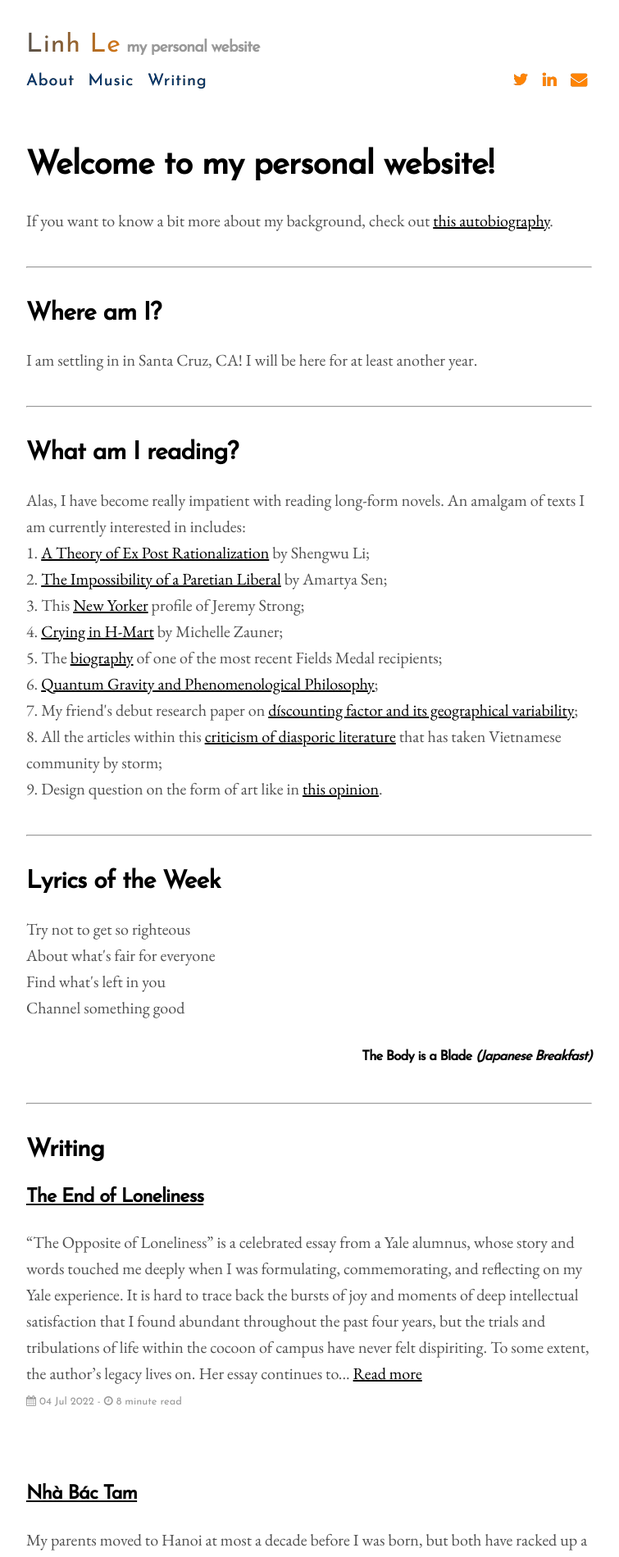
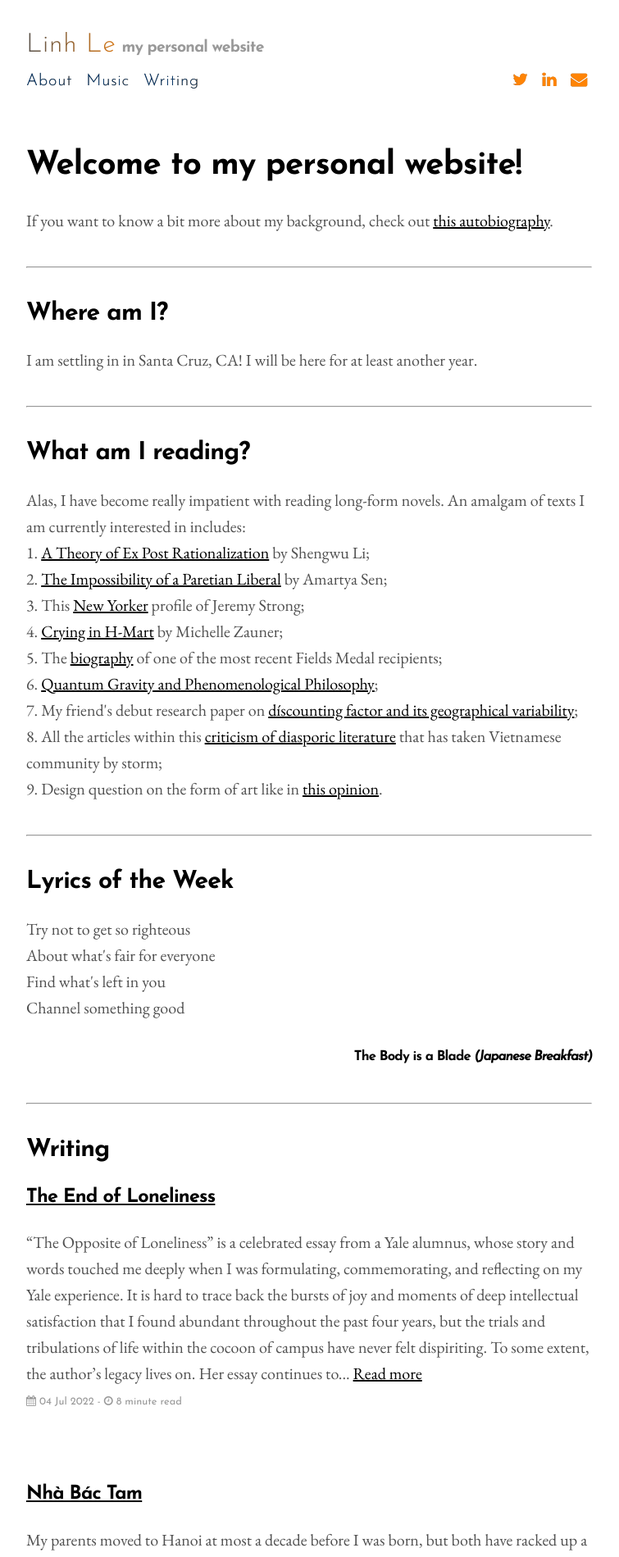
Before and after one commit to aidenva/aidenva.github.io, a Jekyll site: the page built from index.html, in a window 1280 px wide. Shown: the top 1899 px of the page at 82% size, without its empty margins (263-1018 px from the left). Built offline with Jekyll 4.4.1, drawn with Linux system fonts in a browser that asks for light colours; the list of posts is cut into pages by our own code.

Commit message:
update font weights

```diff
--- a/_includes/head.html
+++ b/_includes/head.html
@@ -19,7 +19,7 @@
   <link rel="stylesheet" href="https://fonts.googleapis.com/css?family=EB+Garamond">
   <link rel="stylesheet" href="https://fonts.googleapis.com/css?family=PT+Serif:400,400italic,700%7CPT+Sans:400">
   <link rel="stylesheet" href="https://fonts.googleapis.com/css?family=Source+Code+Pro">
-  <link rel="stylesheet" href="https://fonts.googleapis.com/css?family=Josefin+Sans">
+  <link rel="stylesheet" href="https://fonts.googleapis.com/css2?family=Josefin+Sans:ital,wght@0,100;0,200;0,300;0,400;0,500;0,600;0,700;1,300;1,400;1,500&display=swap">
   <link rel="stylesheet" href="https://cdnjs.cloudflare.com/ajax/libs/font-awesome/4.7.0/css/font-awesome.min.css">
   <script type="text/javascript" async
     src="https://cdnjs.cloudflare.com/ajax/libs/mathjax/2.7.5/MathJax.js?config=TeX-MML-AM_CHTML">
--- a/_sass/_base.scss
+++ b/_sass/_base.scss
@@ -22,6 +22,7 @@
 h1 {
   font-size: 2.5rem;
   line-height: 3rem;
+  font-weight: 700;
 }
 
 h1 a {
```
